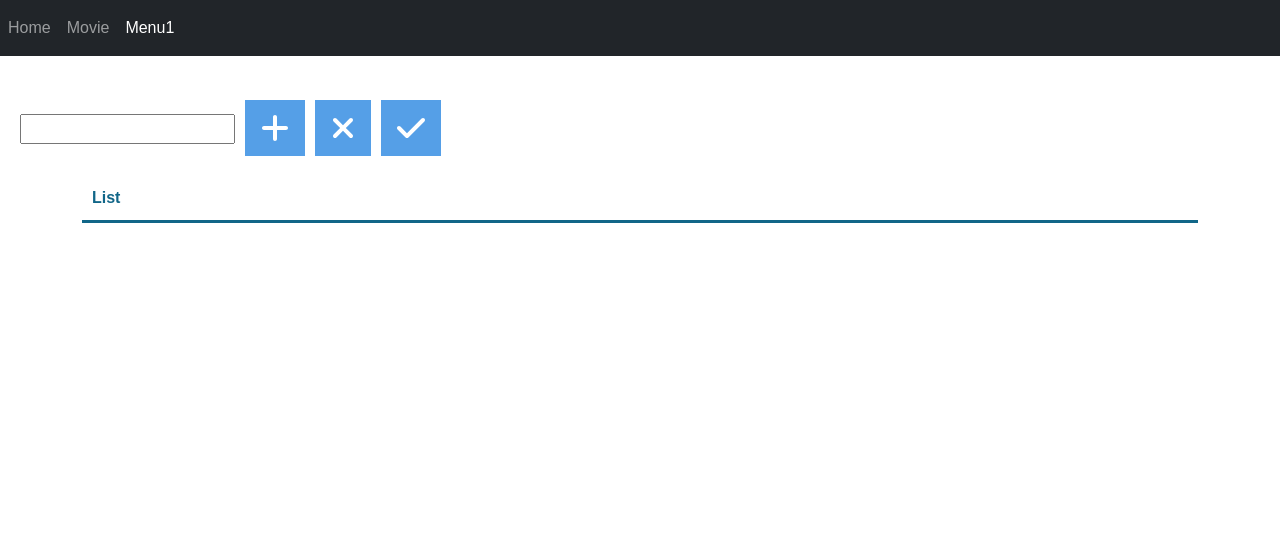
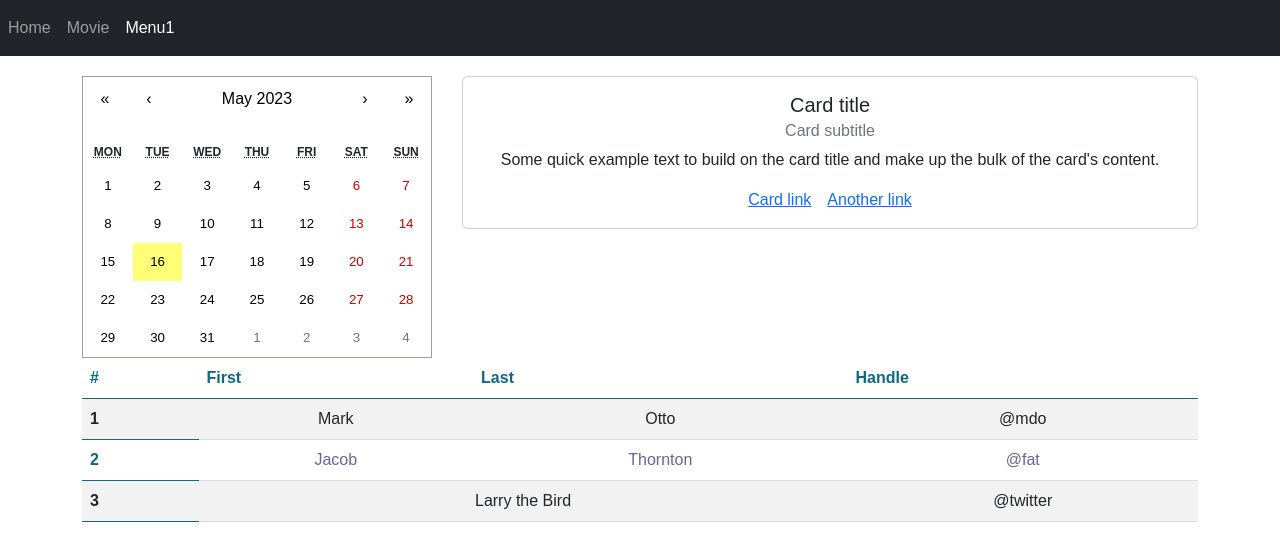
Before and after one commit to hi-aa/movie-react-project, a React (Create React App) app: page /menu1 in a window 1280 px wide. Shown: the top 560 px of the page. Built offline with nearby package versions, Linux system fonts and the light colour scheme.

Commit message:
menu1 설정

```diff
--- a/package.json
+++ b/package.json
@@ -11,9 +11,11 @@
     "@testing-library/user-event": "^13.5.0",
     "axios": "^1.5.1",
     "bootstrap": "^5.3.2",
+    "dayjs": "^1.11.10",
     "prop-types": "^15.8.1",
     "react": "^18.2.0",
     "react-bootstrap": "^2.9.0",
+    "react-calendar": "^4.6.1",
     "react-dom": "^18.2.0",
     "react-router-dom": "^6.11.1",
     "react-scripts": "5.0.1",
--- a/src/App.jsx
+++ b/src/App.jsx
@@ -3,6 +3,7 @@ import styles from "./App.module.css";
 import Navigation from "./components/layout/Navigation";
 import routeLink from "./router";
 import { GlobalLoader } from "./api";
+import "react-calendar/dist/Calendar.css";
 
 function App() {
   return (
--- a/src/pages/Menu1/Menu1.jsx
+++ b/src/pages/Menu1/Menu1.jsx
@@ -3,6 +3,7 @@ import { FontAwesomeIcon } from "@fortawesome/react-fontawesome";
 import { faCheck, faPlus, faXmark } from "@fortawesome/free-solid-svg-icons";
 import Item from "../../components/menu1/Item";
 import { useCallback, useEffect, useState } from "react";
+import Calendar from "react-calendar";
 
 function Menu1() {
   const [list, setList] = useState([]);
@@ -117,11 +118,74 @@ function Menu1() {
     return () => clearTimeout(timer);
   };
 
+  // 날짜 변경
+  const onChangeDate = (value) => {
+    console.log("날짜 변경", value);
+  };
+
   return (
-    <div>
-      <div className="btn-wrap">
+    <>
+      <div className="container text-center">
+        <div className="row">
+          <div className="col-6 col-md-4">
+            <Calendar onChange={onChangeDate} />
+          </div>
+          <div className="col-md-8">
+            <div className="card">
+              <div className="card-body">
+                <h5 className="card-title">Card title</h5>
+                <h6 className="card-subtitle mb-2 text-muted">Card subtitle</h6>
+                <p className="card-text">
+                  Some quick example text to build on the card title and make up
+                  the bulk of the card's content.
+                </p>
+                <a href="#" className="card-link">
+                  Card link
+                </a>
+                <a href="#" className="card-link">
+                  Another link
+                </a>
+              </div>
+            </div>
+          </div>
+        </div>
+        <div className="row">
+          <div className="col">
+            <table className="table table-striped light">
+              <thead>
+                <tr>
+                  <th scope="col">#</th>
+                  <th scope="col">First</th>
+                  <th scope="col">Last</th>
+                  <th scope="col">Handle</th>
+                </tr>
+              </thead>
+              <tbody>
+                <tr>
+                  <th scope="row">1</th>
+                  <td>Mark</td>
+                  <td>Otto</td>
+                  <td>@mdo</td>
+                </tr>
+                <tr>
+                  <th scope="row">2</th>
+                  <td>Jacob</td>
+                  <td>Thornton</td>
+                  <td>@fat</td>
+                </tr>
+                <tr>
+                  <th scope="row">3</th>
+                  <td colSpan="2">Larry the Bird</td>
+                  <td>@twitter</td>
+                </tr>
+              </tbody>
+            </table>
+          </div>
+        </div>
+      </div>
+
+      {/* <div className="btn-wrap">
         <br />
-        {/* [{selectedKey}] */}
         <input
           type="text"
           name="menu1"
@@ -146,18 +210,18 @@ function Menu1() {
         >
           <FontAwesomeIcon icon={faCheck} size="2xl" />
         </button>
-      </div>
-      <div className={styles["alert-wrap"]}>{alert}</div>
+      </div> */}
+      {/* <div className={styles["alert-wrap"]}>{alert}</div> */}
 
-      <div className="cont-wrap">
+      {/* <div className="cont-wrap">
         <Item
           list={list}
           selectedKey={selectedKey}
           setSelectedKey={setSelectedKey}
           clearList={clearList}
         />
-      </div>
-    </div>
+      </div> */}
+    </>
   );
 }
 
```
Also changed, not shown: 1 other file (tests, documents, lock files or other folders).
